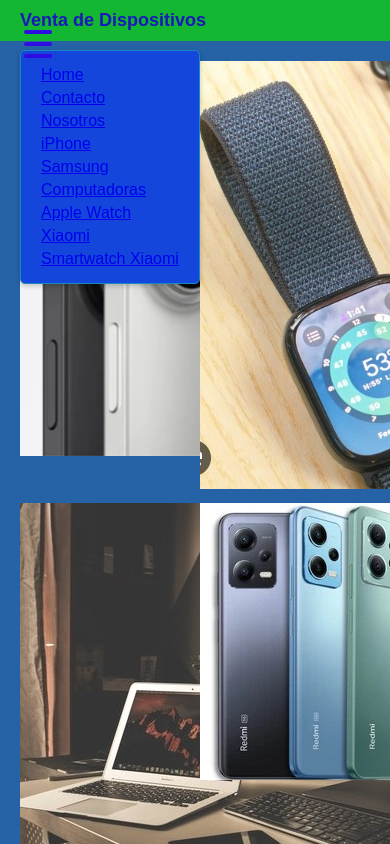
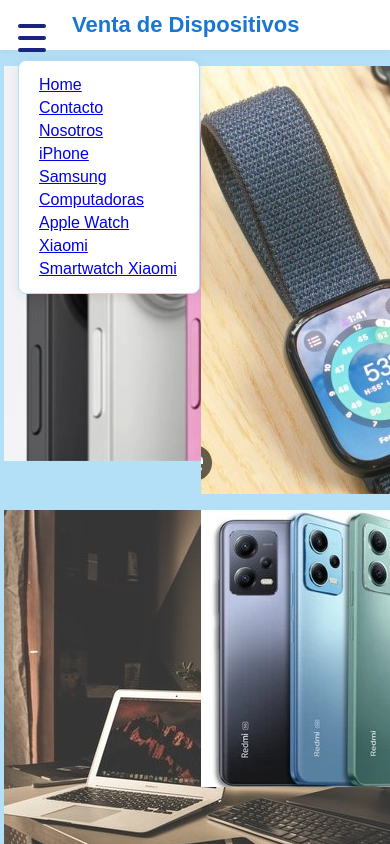
Before and after one commit to maurizioac/compra-de-dispositivos, a plain HTML site: page index.html in a window 390 px wide. Both pictures are taken after a click on the button "Abrir menú". Shown: the top 844 px of the page. Drawn offline with Linux system fonts and the light colour scheme.

Commit message:
Update styless.css

```diff
--- a/styless.css
+++ b/styless.css
@@ -1,19 +1,22 @@
 body {
   margin: 0;
   font-family: Arial, sans-serif;
-  background-color: #38b348;
+  background-color: #b3e0f7; /* celeste pastel */
+  min-height: 100vh;
 }
 
 header {
   display: flex;
   align-items: center;
-  justify-content: space-between;
-  padding: 10px 20px;
-  background-color: #13b731;
-  color: rgb(25, 25, 186);
+  justify-content: flex-start;
+  padding: 18px 32px 18px 64px;
+  background-color: #fff;
+  color: #1a237e;
+  box-shadow: 0 2px 8px rgba(0,0,0,0.04);
+  position: relative;
 }
 
-.menu-icon {
+ .menu-icon {
   display: flex;
   flex-direction: column;
   justify-content: center;
@@ -24,8 +27,8 @@ header {
   border: none;
   cursor: pointer;
   position: absolute;
-  top: 24px;
-  left: 24px;
+  top: 18px;
+  left: 18px;
   z-index: 1000;
   padding: 0;
 }
@@ -33,51 +36,54 @@ header {
  .menu-icon .barra {
   width: 28px;
   height: 4px;
-  background-color: #2d0de2;
+  background-color: #1a237e;
   margin: 4px 0;
   border-radius: 2px;
   display: block;
   transition: 0.3s;
 }
 
-h1 {
-  font-size: 18px;
-  margin: 0;
+ h1 {
+  font-size: 22px;
+  margin: 0 0 0 16px;
+  font-weight: 700;
+  color: #1976d2;
 }
 
 main {
-  padding: 20px;
+  padding: 32px 24px 24px 24px;
 }
 
-.movie-grid {
+ .movie-grid {
   display: grid;
-  grid-template-columns: repeat(
-    auto-fit,
-    minmax(150px, 1fr)
-  );
-  gap: 10px;
-}
-
-@media (max-width: 600px) {
-  body {
-    background-color: rgb(98, 92, 135);
-  }
+  grid-template-columns: repeat(auto-fit, minmax(220px, 1fr));
+  gap: 24px;
+  margin: 0 auto;
+  max-width: 1200px;
 }
 
 @media (max-width: 800px) {
-  body {
-    background-color: #2662a6;
+  .movie-grid {
+    grid-template-columns: repeat(auto-fit, minmax(150px, 1fr));
+    gap: 12px;
+  }
+  main {
+    padding: 16px 4px;
+  }
+  header {
+    padding: 12px 8px 12px 56px;
   }
 }
 
 nav {
   position: absolute;
-  top: 50px;
-  left: 20px;
-  background-color: #1546db;
-  border: 1px solid #168ac4;
-  border-radius: 5px;
-  box-shadow: 0 2px 5px rgba(0, 0, 0, 0.2);
+  top: 60px;
+  left: 18px;
+  background-color: #fff;
+  border: 1px solid #b3e0f7;
+  border-radius: 8px;
+  box-shadow: 0 2px 12px rgba(0, 0, 0, 0.08);
+  min-width: 180px;
 }
 
 nav ul {
@@ -92,7 +98,7 @@ nav ul li {
 }
 
 nav ul li:hover {
-  background-color: #1a6da0;
+  background-color: #e3f2fd;
 }
 
 .hidden {
@@ -108,7 +114,7 @@ nav ul li:hover {
   width: 100%;
   height: 300px;
   border: none;
-  border-radius: 5px;
+  border-radius: 8px;
 }
 
 .contact-form {
@@ -136,12 +142,12 @@ nav ul li:hover {
 }
 
 .contact-form button {
-  background-color: #ff007f;
+  background-color: #1976d2;
   color: white;
   border: none;
   cursor: pointer;
 }
 
 .contact-form button:hover {
-  background-color: #e60073;
+  background-color: #1565c0;
 }
```
